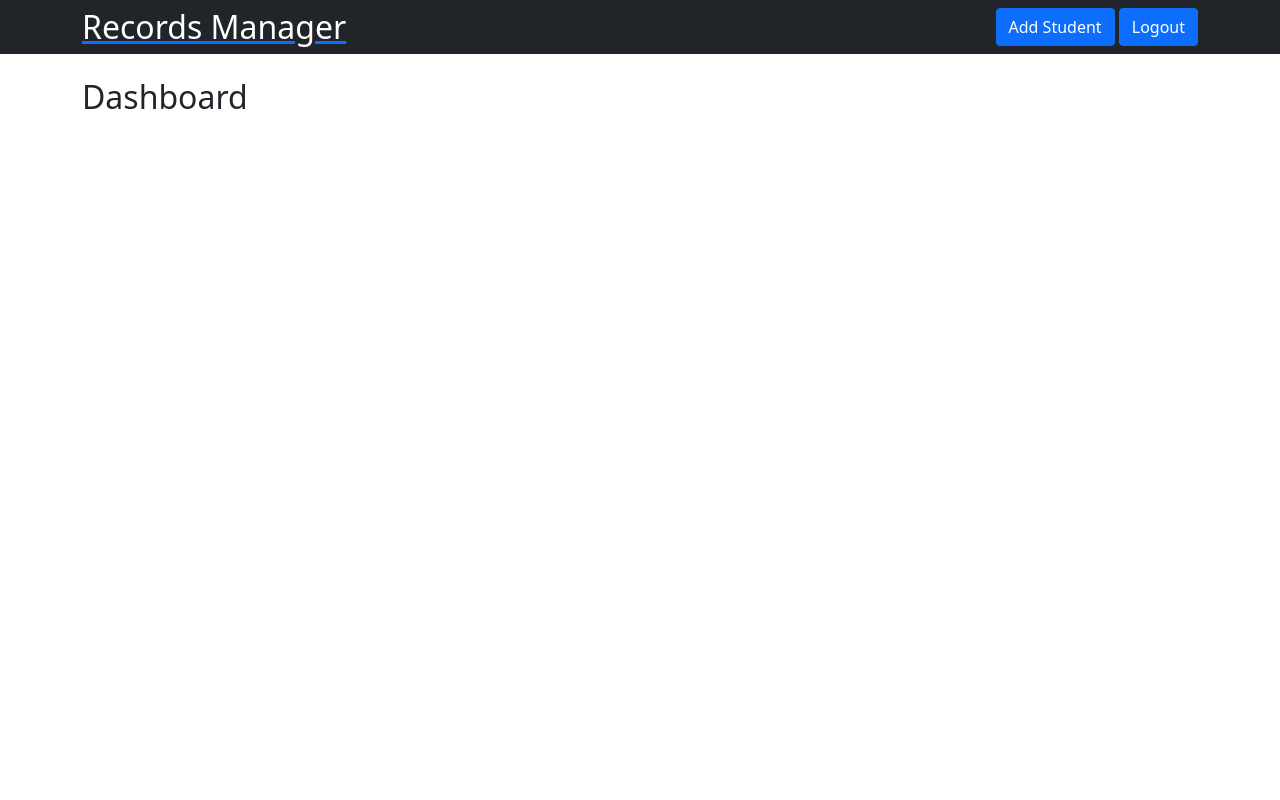
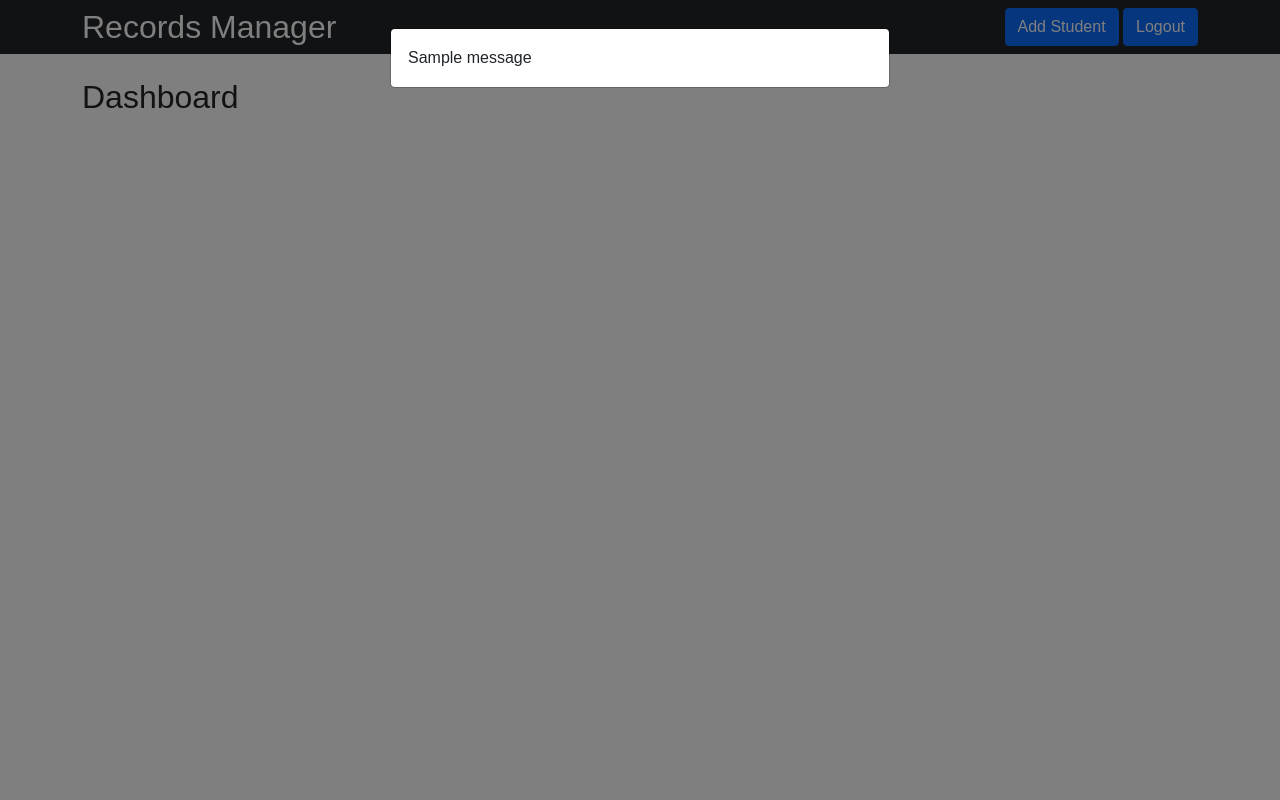
Before and after one commit to sagarsangwan/kids_meal_managment, a Django app: page / in a window 1280 px wide. Run offline with Django 4.2, Linux system fonts and the light colour scheme; a user stored in the database is signed in; tables that the repository leaves empty hold one stand-in row (values such as "Sample post"); one stand-in notice (Sample message) is shown.

Commit message:
added modal for showing messages

```diff
--- a/records_manager/views.py
+++ b/records_manager/views.py
@@ -1,6 +1,7 @@
 from django.shortcuts import render, redirect
 from django.contrib.auth import authenticate, login, logout
 from django.contrib import messages
+from django.contrib.auth.models import User
 from django.contrib.auth.decorators import login_required
 
 
@@ -16,12 +17,27 @@ def home(request):
 def signup(request):
     print(request)
     if request.method == 'POST':
-        print(request)
         user_name = request.POST['user_name']
-        user_email = request.POST['user_email']
+        user_email = request.POST['user_mail']
+        first_name = request.POST['first_name']
+        last_name = request.POST['last_name']
         user_password = request.POST['user_password']
         confirm_password = request.POST['confirm_password']
-        print(user_name, user_email, user_password, confirm_password)
+        print(user_name, user_email, user_password,
+              confirm_password, first_name, last_name)
+        if user_password == confirm_password:
+            if User.objects.filter(username=user_name).exists():
+                messages.info(request, 'Username already taken')
+                return redirect('signup')
+            elif User.objects.filter(email=user_email).exists():
+                messages.info(request, 'Email already taken')
+                return redirect('signup')
+            else:
+                user = User.objects.create_user(
+                    username=user_name, password=user_password, email=user_email, first_name=first_name, last_name=last_name)
+                user.save()
+                messages.info(request, 'User created')
+                return redirect('login')
 
     return render(request, 'pages/signup.html')
 
@@ -43,7 +59,8 @@ def loginuser(request):
         user = authenticate(request, username=username, password=password)
         if user is not None:
             login(request, user)
+            messages.success(request, 'Logged in Successfully')
             return redirect('/')
         else:
-            messages.info(request, 'Username or Password is incorrect')
+            messages.error(request, 'Username or Password is incorrect')
     return render(request, 'pages/login.html')
--- a/static/style.css
+++ b/static/style.css
@@ -0,0 +1,57 @@
+
+
+body{
+    font-family: 'Raleway', sans-serif;
+
+}
+
+.bg-grey{
+    background: #f1f1f1;
+}
+
+.col-padding{
+    padding-top: 32px;
+}
+
+.padding-bottom-small{
+    padding-bottom: 16px;
+
+}
+
+a{
+    text-decoration: none;
+    color: #070707;
+}
+
+a:hover {
+    color: rgb(189, 0, 38);
+    border-bottom: dashed 1px rgb(189, 0, 38);
+}
+
+.border-radius-1{
+    border-radius: 1.25rem;
+}
+.border-radius-2{
+    border-radius: 2.25rem;
+}
+
+
+.links{
+    font-size: 20px;
+}
+.button{
+    border-radius: 12px;
+    border: none;
+    padding: 8px 16px
+}
+.top-margin{
+    margin-top: 100px;
+}
+.alert{
+    margin: 0px;
+
+}
+.alert-success{
+    background: #8ccb8c;
+
+}
--- a/templates/pages/home.html
+++ b/templates/pages/home.html
@@ -34,4 +34,23 @@
         </div>
     </div>
 </div>
+{% if messages %}
+{% for message in messages %}
+<div class="modal show" id="errorModal" tabindex="-1" aria-labelledby="errorModalLabel" aria-hidden="true">
+    <div class="modal-dialog">
+        <div class="modal-content">
+            <div class="alert alert-{% 'danger' if message.tags == 'error' else 'success' }}">
+                {{message}}
+            </div>
+        </div>
+    </div>
+</div>
+<script>
+    document.addEventListener('DOMContentLoaded', function () {
+        var myModal = new bootstrap.Modal(document.getElementById('errorModal'))
+        myModal.show()
+    }, false);
+</script>
+{% endfor %}
+{% endif %}
 {% endblock %}
```
Also changed, not shown: templates/pages/signup.html (+8 -0 lines), db.sqlite3.
